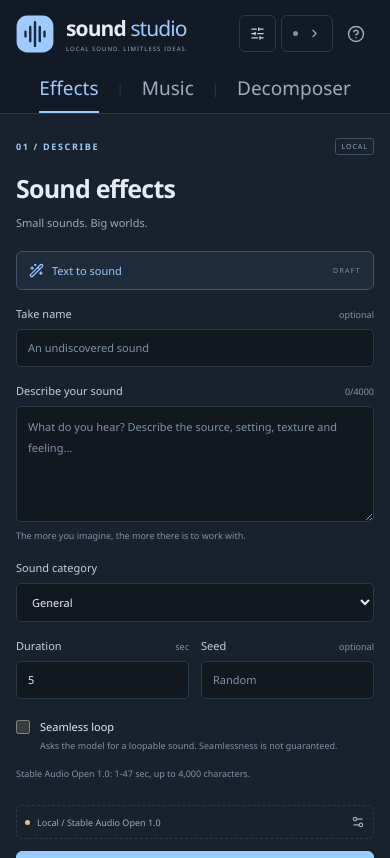
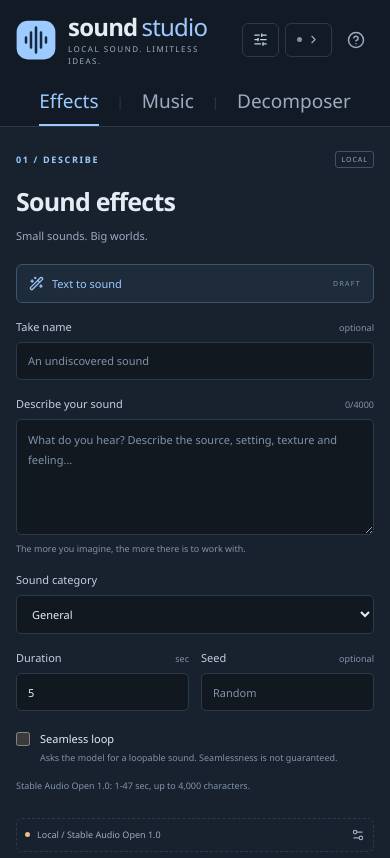
Before and after one commit to rwrife/SoundStudio, a React (Vite) app: page / in a window 390 px wide. Shown: the top 858 px of the page. Built offline with nearby package versions, Linux system fonts and the light colour scheme.

Commit message:
Align shared studio header typography and spacing
Co-authored-by: Copilot App <223556219+Copilot@users.noreply.github.com>

```diff
--- a/src/renderer/App.tsx
+++ b/src/renderer/App.tsx
@@ -180,8 +180,8 @@ export function App() {
   return <div className="app">
     <header className="topbar">
       <a className="brand" href="#workspace" aria-label="Sound Studio workspace">
-        <img src="./icon.svg" alt="" width="38" height="38" />
-        <span>sound <strong>studio</strong><small>LOCAL SOUND. LIMITLESS IDEAS.</small></span>
+        <img src="./icon.svg" alt="" width="40" height="40" />
+        <span className="brand-text"><span className="brand-wordmark">sound<strong>studio</strong></span><small>LOCAL SOUND. LIMITLESS IDEAS.</small></span>
       </a>
       <nav className="workspace-tabs" role="tablist" aria-label="Sound workspace" onKeyDown={navigateTabs}>
         {workspaces.map((tab, index) => <Fragment key={tab.id}>
@@ -195,8 +195,8 @@ export function App() {
       </nav>
       <div className="topbar-actions">
         <button className="subtle-button" onClick={openModels} aria-haspopup="dialog"><SlidersHorizontal size={15} /> Model Settings</button>
-        <button className={`backend-button ${summary.tone === 'warning' && backend.available ? 'warning' : ''}`} onClick={() => setSurface('connections')} aria-haspopup="dialog">
-          <span className={`status-dot ${!backend.available ? '' : summary.tone === 'ready' ? 'blue' : summary.tone === 'pending' ? 'starting' : 'warn'}`} /> {backendLabel} <ChevronRight size={13} /></button>
+        <button className={`backend-button ${summary.tone === 'warning' && backend.available ? 'warning' : ''}`} onClick={() => setSurface('connections')} aria-haspopup="dialog" aria-label={backendLabel}>
+          <span className={`status-dot ${!backend.available ? '' : summary.tone === 'ready' ? 'blue' : summary.tone === 'pending' ? 'starting' : 'warn'}`} /><span className="backend-label">{backendLabel}</span><ChevronRight size={13} /></button>
         <button className="icon-button" aria-label="Quick guide" onClick={() => setSurface('help')} aria-haspopup="dialog"><CircleHelp size={18} /></button>
       </div>
     </header>
--- a/src/renderer/style.css
+++ b/src/renderer/style.css
@@ -35,17 +35,20 @@ h1 { font-size: 25px; letter-spacing: -.8px; font-weight: 600; }
 h2 { font-size: 21px; letter-spacing: -.5px; font-weight: 600; }
 h3 { font-size: 14px; font-weight: 600; }
 .app { height: 100dvh; display: flex; flex-direction: column; min-width: 360px; }
-.topbar { display: grid; grid-template-columns: minmax(240px, 1fr) auto minmax(380px, 1fr); align-items: center; min-height: 78px; padding: 0 26px; border-bottom: 1px solid var(--border-subtle); background: var(--surface-header); gap: 24px; flex-shrink: 0; }
+.topbar { font-family: "Segoe UI Variable", "Segoe UI", sans-serif; display: grid; grid-template-columns: minmax(240px, 1fr) auto minmax(380px, 1fr); align-items: center; height: 78px; min-height: 78px; padding: 0 24px; border-bottom: 1px solid var(--border-subtle); background: var(--surface-header); gap: 20px; flex-shrink: 0; }
 .brand { display: flex; gap: 12px; align-items: center; text-decoration: none; color: var(--text-primary); width: fit-content; }
-.brand > span { font-size: 24px; letter-spacing: -.9px; font-weight: 650; }
-.brand strong { color: var(--accent-primary); font-weight: 350; }
-.brand small { display: block; font-size: 7px; letter-spacing: 1.7px; color: var(--text-secondary); font-weight: 500; margin-top: 3px; }
+.brand > img { width: 40px; height: 40px; flex-shrink: 0; }
+.brand-text { display: flex; flex-direction: column; gap: 3px; }
+.brand-wordmark { font-size: 24px; line-height: 1.1; letter-spacing: -.8px; font-weight: 700; white-space: nowrap; }
+.brand strong { color: var(--accent-primary); font-weight: 300; margin-left: 4px; }
+.brand small { display: block; font-size: 8px; line-height: 1.4; letter-spacing: 1.5px; text-transform: uppercase; color: var(--text-secondary); font-weight: 500; }
 .workspace-tabs { display: flex; align-items: center; gap: 24px; }
 .workspace-tab-divider { color: var(--border-subtle); user-select: none; }
 .workspace-tabs button { border: 0; border-bottom: 2px solid transparent; border-radius: 0; font-size: 19px; color: var(--text-secondary); padding: 10px 0; }
 .workspace-tabs button.active { border-bottom-color: var(--accent-primary); color: var(--accent-primary); }
 .workspace-tabs button:hover:not(:disabled) { background: transparent; color: var(--text-primary); }
-.topbar-actions { display: flex; justify-content: flex-end; align-items: center; gap: 10px; }
+.topbar-actions { display: flex; justify-content: flex-end; align-items: center; gap: 8px; }
+.topbar-actions > button { height: 34px; font-size: 12px; font-weight: 500; line-height: 16px; }
 .subtle-button, .backend-button { padding: 9px 11px; font-size: 10px; }
 .subtle-button { color: #c4d2e3; }
 .backend-button { color: var(--text-secondary); }
@@ -353,8 +356,9 @@ textarea.lyrics { min-height: 150px; font-family: Consolas, monospace; }
 }
 @media (max-width: 1200px) {
   .topbar { grid-template-columns: 1fr auto 1fr; gap: 20px; padding: 0 18px; }
-  .topbar-actions { gap: 5px; }
-  .backend-button { font-size: 0; gap: 5px; padding: 11px; }
+  .topbar-actions { gap: 6px; }
+  .backend-button { gap: 5px; padding: 11px; }
+  .backend-label { display: none; }
   .workspace-layout { grid-template-columns: 280px minmax(0, 1fr); }
   .settings-panel { padding: 24px 20px; }
   .workflow-main { padding-left: 20px; padding-right: 20px; }
@@ -365,10 +369,9 @@ textarea.lyrics { min-height: 150px; font-family: Consolas, monospace; }
   .canvas-empty h3 { font-size: 23px; }
 }
 @media (max-width: 900px) {
-  .brand > span { font-size: 21px; }
-  .brand small { font-size: 6px; letter-spacing: 1px; }
   .topbar { gap: 12px; }
   .workspace-tabs { gap: 18px; }
+  .topbar-actions > .subtle-button { font-size: 0; }
   .subtle-button { font-size: 0; gap: 0; padding: 10px; }
   .workspace-layout { grid-template-columns: 250px minmax(0, 1fr); }
   .settings-panel { padding-left: 16px; padding-right: 16px; }
@@ -383,7 +386,7 @@ textarea.lyrics { min-height: 150px; font-family: Consolas, monospace; }
 }
 @media (max-width: 620px) {
   .app { height: auto; min-height: 100dvh; }
-  .topbar { grid-template-columns: 1fr auto; padding: 14px 16px 0; }
+  .topbar { height: auto; grid-template-columns: 1fr auto; padding: 14px 16px 0; }
   .topbar-actions { grid-row: 1; grid-column: 2; }
   .workspace-tabs { grid-row: 2; grid-column: 1 / -1; justify-self: center; height: 48px; }
   .workspace-layout { display: flex; flex-direction: column; }
```
Also changed, not shown: scripts/desktop-smoke.mjs (+65 -2 lines), 8 other files (tests, documents, lock files or other folders).
